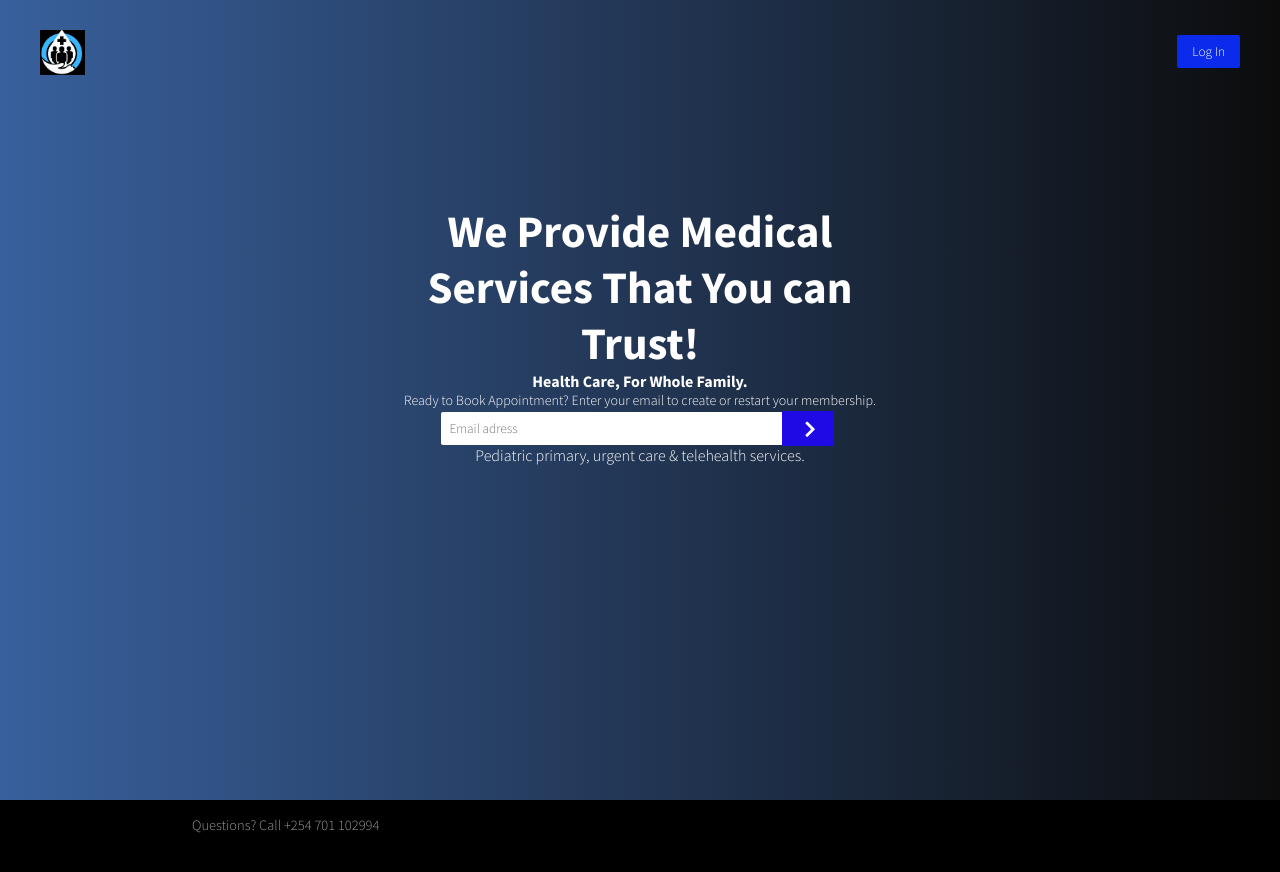
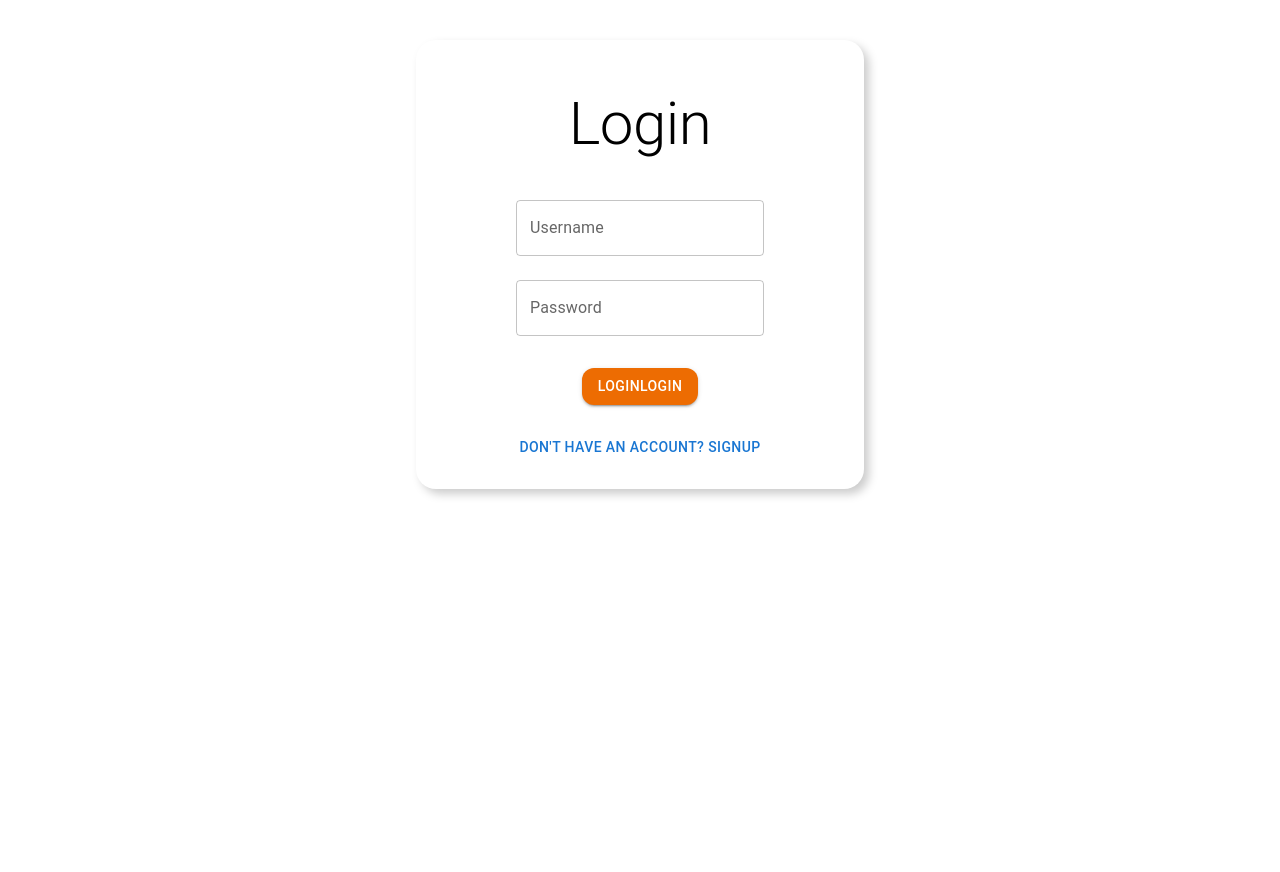
Before and after one commit to thadeusdev/hospital-management-system, a React (Create React App) app in the folder client/: page / in a window 1280 px wide. After the commit the page ends 800 px from the top, so only its background shows below. Built offline with nearby package versions, Linux system fonts and the light colour scheme; no server answers.

Commit message:
unmemment landing page

```diff
--- a/client/src/App.js
+++ b/client/src/App.js
@@ -1,6 +1,5 @@
 import React, {useEffect, useState} from 'react';
 import { BrowserRouter, Route, Routes } from 'react-router-dom';
-import LandingPage from './landingPage/landingPageHeader';
 import Sidebar from './components/sidebar/Sidebar';
 import Topbar from './components/topbar/Topbar';
 import Appointment from './pages/appointment/Appointment';
@@ -26,58 +25,20 @@ import Signup from './pages/Registration/Signup/Signup';
 import Login from './pages/Registration/Login/Login';
 
 const App = () => {
-  // const [user, setUser] = useState(null);
+  const [user, setUser] = useState(null);
 
-  // useEffect(() => {
-  //   fetch("/me").then((response) => {
-  //     if (response.ok) {
-  //       response.json().then((user) => setUser(user));
-  //     }
-  //   });
-  // }, []);
+  useEffect(() => {
+    fetch("/me").then((response) => {
+      if (response.ok) {
+        response.json().then((user) => setUser(user));
+      }
+    });
+  }, []);
 
-  // if (user) {
-  //   return (
-  //     <>
-  //     {/* <Login/> */}
-  //     <BrowserRouter>
-  //     <Topbar/>
-  //       <Sidebar>
-  //         <Routes>
-  //           <Route path="/" element={<Dashboard />} />
-  //           <Route path="/dashboard" element={<Dashboard />} />
-  //           <Route path="/appointment" element={<AppointmentList />} />
-  //           <Route path="/doctors" element={<DoctorList />} />
-  //           <Route path="/patients" element={<PatientList />} />
-  //           <Route path="/diseases" element={<DiseaseList />} />
-  //           <Route path="/diagnoses" element={<DiagnoseList />} />
-  //           <Route path="/medicines" element={<MedicineList />} />
-  //           <Route path="/doctor/:id" element={<Doctor />} />
-  //           <Route path="/appointment/:id" element={<Appointment />} />
-  //           <Route path="/patient/:id" element={<Patient />} />
-  //           <Route path="/disease/:id" element={<Disease />} />
-  //           <Route path="/diagnose/:id" element={<Diagnose />} />
-  //           <Route path="/medicine/:id" element={<Medicine />} />
-  //           <Route path="/newDoctor" element={<NewDoctor />} />
-  //           <Route path="/newPatient" element={<NewPatient />} />
-  //           <Route path="/newAppointment" element={<NewAppointment />} />
-  //           <Route path="/newDisease" element={<NewDisease />} />
-  //           <Route path="/newMedicine" element={<NewMedicine />} />
-  //           <Route path="/newDiagnose" element={<NewDiagnose />} />
-  //           <Route path="/Signup" element={<Signup/>}/>
-  //           <Route path="/Login" element={<Login />} />
-  //         </Routes>
-  //       </Sidebar>
-  //     </BrowserRouter>
-  //     </>
-  //   );
-  // } else {
-  //   return <Login onLogin={setUser} />;
-  // }
+  if (user) {
     return (
       <>
-    <LandingPage />
-    {/* <Login/>
+      {/* <Login/> */}
       <BrowserRouter>
       <Topbar/>
         <Sidebar>
@@ -104,12 +65,50 @@ const App = () => {
             <Route path="/newDiagnose" element={<NewDiagnose />} />
             <Route path="/Signup" element={<Signup/>}/>
             <Route path="/Login" element={<Login />} />
-          <Route path="/Logout" element={<Logout />} />
           </Routes>
         </Sidebar>
-    </BrowserRouter> */}
+      </BrowserRouter>
       </>
     );
+  } else {
+    return <Login onLogin={setUser} />;
+  }
+  // return (
+  //   <>
+  //   <LandingPage />
+  //   {/* <Login/>
+  //   <BrowserRouter>
+  //   <Topbar/>
+  //     <Sidebar>
+  //       <Routes>
+  //         <Route path="/" element={<Dashboard />} />
+  //         <Route path="/dashboard" element={<Dashboard />} />
+  //         <Route path="/appointment" element={<AppointmentList />} />
+  //         <Route path="/doctors" element={<DoctorList />} />
+  //         <Route path="/patients" element={<PatientList />} />
+  //         <Route path="/diseases" element={<DiseaseList />} />
+  //         <Route path="/diagnoses" element={<DiagnoseList />} />
+  //         <Route path="/medicines" element={<MedicineList />} />
+  //         <Route path="/doctor/:id" element={<Doctor />} />
+  //         <Route path="/appointment/:id" element={<Appointment />} />
+  //         <Route path="/patient/:id" element={<Patient />} />
+  //         <Route path="/disease/:id" element={<Disease />} />
+  //         <Route path="/diagnose/:id" element={<Diagnose />} />
+  //         <Route path="/medicine/:id" element={<Medicine />} />
+  //         <Route path="/newDoctor" element={<NewDoctor />} />
+  //         <Route path="/newPatient" element={<NewPatient />} />
+  //         <Route path="/newAppointment" element={<NewAppointment />} />
+  //         <Route path="/newDisease" element={<NewDisease />} />
+  //         <Route path="/newMedicine" element={<NewMedicine />} />
+  //         <Route path="/newDiagnose" element={<NewDiagnose />} />
+  //         <Route path="/Signup" element={<Signup/>}/>
+  //         <Route path="/Login" element={<Login />} />
+  //         <Route path="/Logout" element={<Logout />} />
+  //       </Routes>
+  //     </Sidebar>
+  //   </BrowserRouter> */}
+  //   </>
+  // );
 };
 
 export default App;
```
Also changed, not shown: 2 other files (tests, documents, lock files or other folders). Lines whose indentation alone changed are shown as unchanged.
